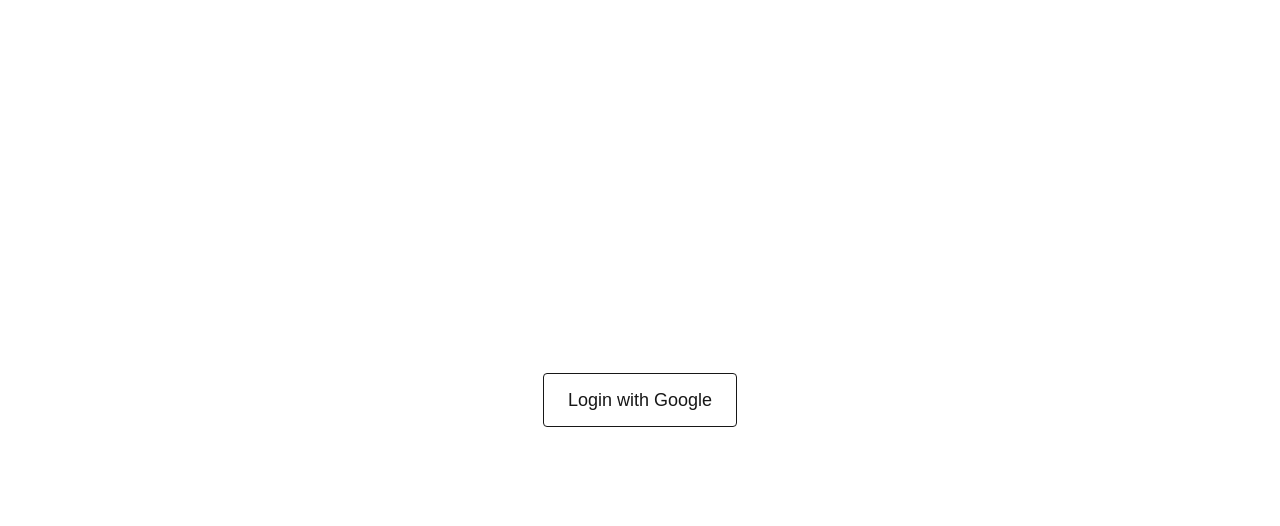
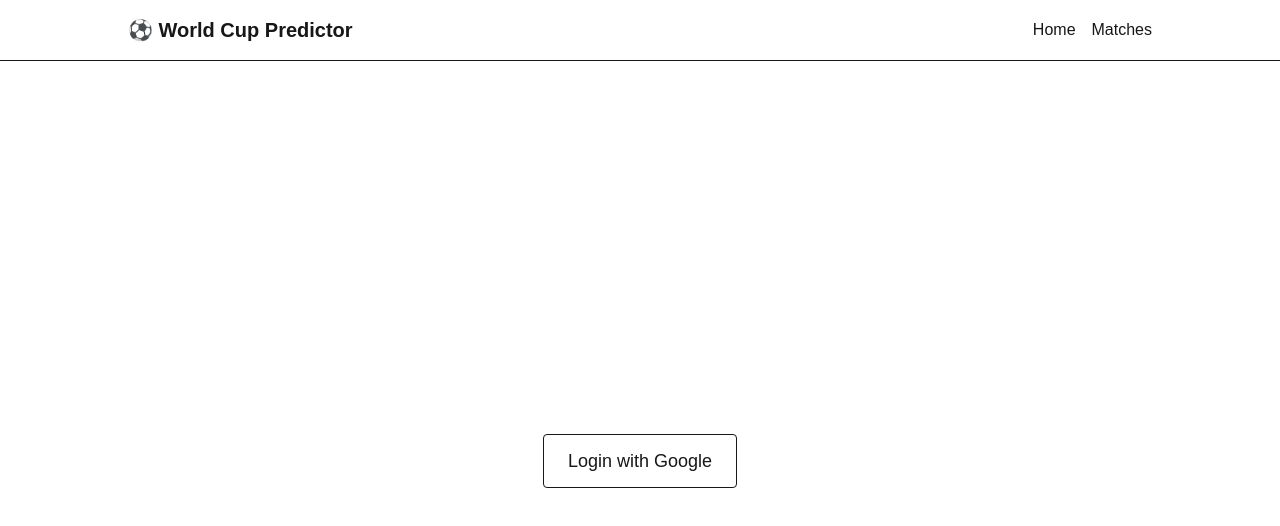
Before and after one commit to GuyG-Saha/wc-predictor2026, a Next.js app: page / in a window 1280 px wide. Shown: the top 526 px of the page. Built offline with nearby package versions, Linux system fonts and the light colour scheme; no server answers.

Commit message:
add navbar

```diff
--- /dev/null
+++ b/app/components/Navbar.tsx
@@ -0,0 +1,41 @@
+'use client'
+
+import Link from 'next/link'
+
+type NavbarProps = {
+  email?: string
+}
+
+export default function Navbar({ email }: NavbarProps) {
+  return (
+    <nav className="border-b p-4">
+      <div className="max-w-5xl mx-auto flex justify-between items-center">
+        <div className="font-bold text-xl">
+          ⚽ World Cup Predictor
+        </div>
+
+        <div className="flex gap-4 items-center">
+          <Link
+            href="/"
+            className="hover:underline"
+          >
+            Home
+          </Link>
+
+          <Link
+            href="/matches"
+            className="hover:underline"
+          >
+            Matches
+          </Link>
+
+          {email && (
+            <span className="text-sm text-gray-500">
+              {email}
+            </span>
+          )}
+        </div>
+      </div>
+    </nav>
+  )
+}
--- a/app/matches/page.tsx
+++ b/app/matches/page.tsx
@@ -2,6 +2,7 @@
 
 import { useEffect, useState } from 'react'
 import { supabase } from '@/lib/supabase'
+import Navbar from '../components/Navbar'
 
 type Team = {
   id: string
@@ -59,6 +60,8 @@
   }, [])
 
   return (
+    <>
+    <Navbar />
     <main className="min-h-screen p-8 max-w-4xl mx-auto">
       <h1 className="text-3xl font-bold mb-6">
         World Cup 2026 Matches
@@ -97,5 +100,6 @@
         ))}
       </div>
     </main>
+    </>
   )
 }
--- a/app/page.tsx
+++ b/app/page.tsx
@@ -3,6 +3,7 @@
 import { useEffect, useState } from 'react'
 import Link from 'next/link'
 import { supabase } from '@/lib/supabase'
+import Navbar from '@/app/components/Navbar'
 
 export default function Home() {
   const [user, setUser] = useState<any>(null)
@@ -47,6 +48,8 @@
   }
 
   return (
+    <>
+    <Navbar email={user?.email} />
     <main className="min-h-screen flex items-center justify-center">
       {!user ? (
         <button
@@ -83,5 +86,6 @@
         </div>
       )}
     </main>
+    </>
   )
 }
```
